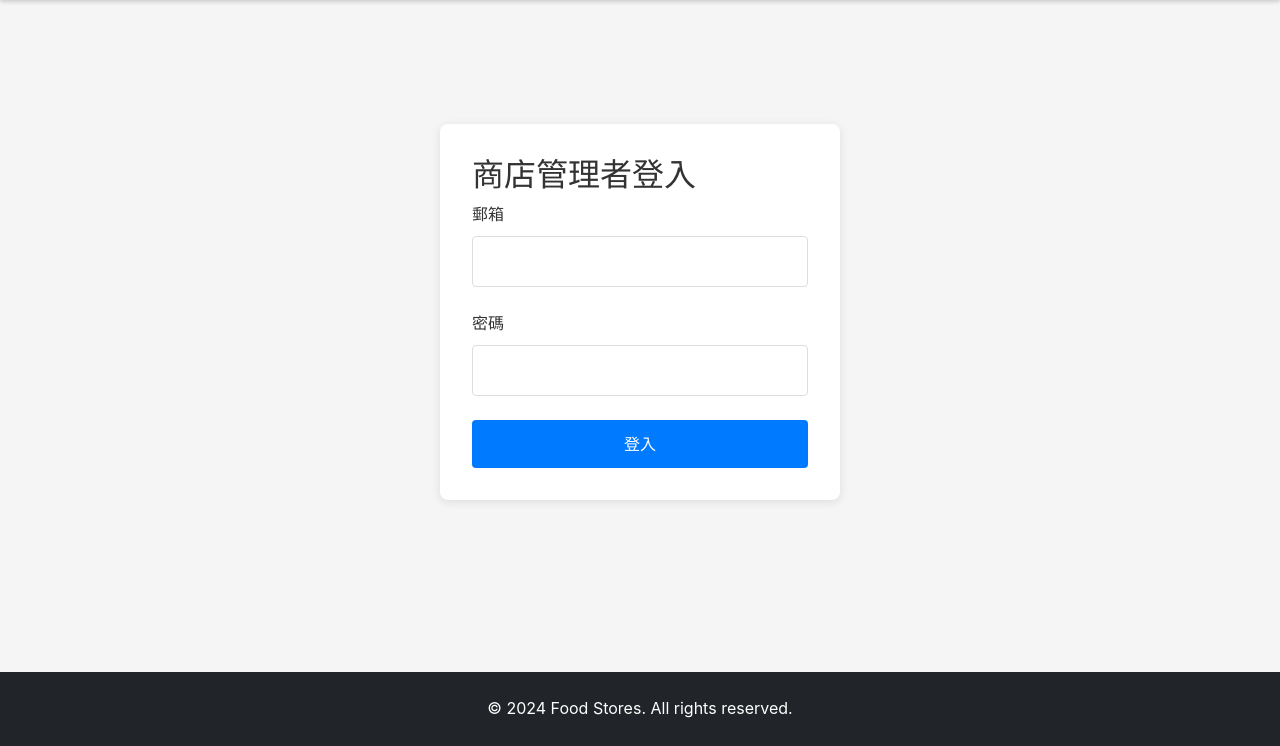
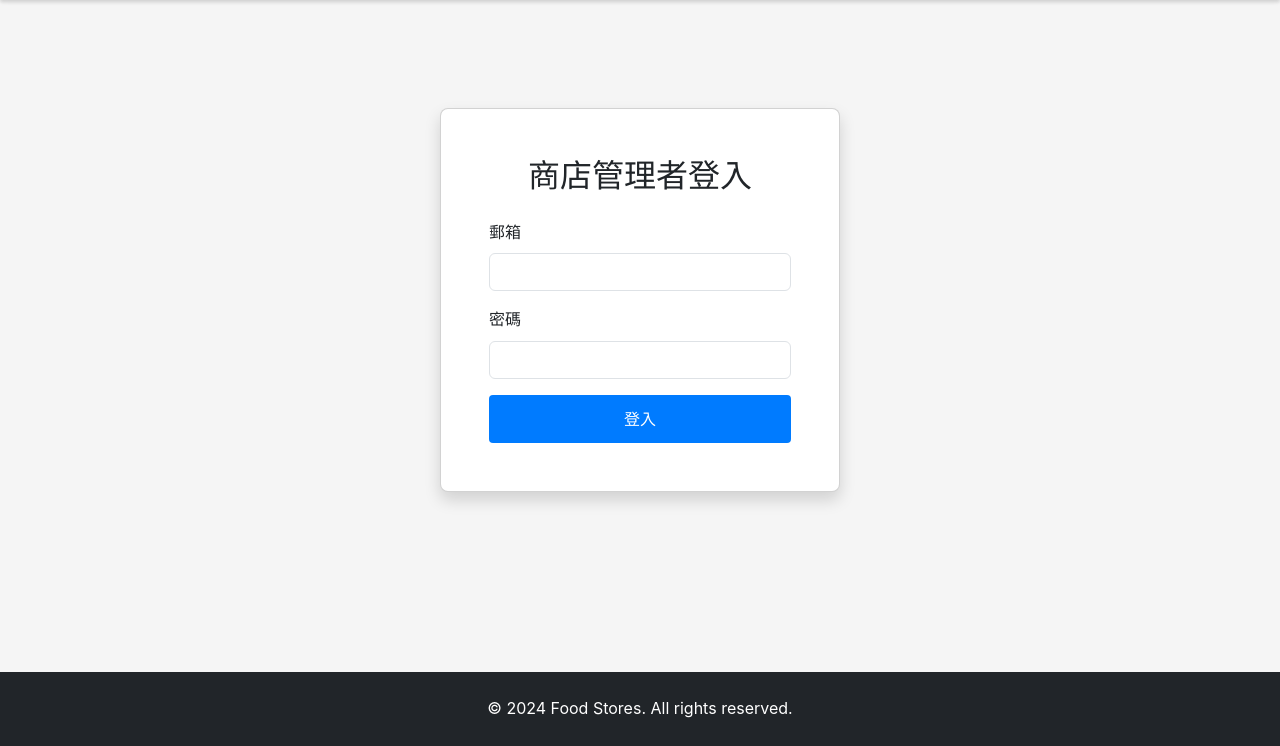
Before and after one commit to renfu-her/food-stores, a Flask app: page /shop/login in a window 1280 px wide. Shown: the part 58-804 px from the top of the page. Run offline with Flask 3, Linux system fonts and the light colour scheme; some libraries are stand-ins or nearby versions.

Commit message:
Refactor login page for store admin with improved UI components and AJAX form submission. Update error handling and styling for better user experience.

```diff
--- a/public/templates/shop/login.html
+++ b/public/templates/shop/login.html
@@ -10,82 +10,54 @@
 
 {% block content %}
 <div class="container">
-    <div class="login-container">
-        <div class="login-card">
-            <h2>商店管理者登入</h2>
+    <div class="d-flex justify-content-center align-items-center" style="min-height: 70vh;">
+        <div class="card shadow" style="width: 100%; max-width: 400px;">
+            <div class="card-body p-4">
+                <h2 class="card-title text-center mb-4">商店管理者登入</h2>
                 <form id="loginForm">
-                <div class="form-group">
-                    <label>郵箱</label>
-                    <input type="email" name="email" required>
+                    <div class="mb-3">
+                        <label for="email" class="form-label">郵箱</label>
+                        <input type="email" class="form-control" id="email" name="email" required>
                     </div>
-                <div class="form-group">
-                    <label>密碼</label>
-                    <input type="password" name="password" required>
+                    <div class="mb-3">
+                        <label for="password" class="form-label">密碼</label>
+                        <input type="password" class="form-control" id="password" name="password" required>
                     </div>
-                <button type="submit" class="btn btn-primary btn-block">登入</button>
+                    <button type="submit" class="btn btn-primary w-100">登入</button>
+                    <div id="errorMessage" class="alert alert-danger mt-3" style="display: none;"></div>
                 </form>
-            <div id="errorMessage" class="alert alert-error" style="display: none;"></div>
+            </div>
         </div>
     </div>
 </div>
 
-<style>
-.login-container {
-    display: flex;
-    justify-content: center;
-    align-items: center;
-    min-height: 70vh;
-}
-
-.login-card {
-    background: white;
-    padding: 2rem;
-    border-radius: 8px;
-    box-shadow: 0 2px 10px rgba(0,0,0,0.1);
-    width: 100%;
-    max-width: 400px;
-}
-
-.btn-block {
-    width: 100%;
-}
-</style>
-
 <script>
-document.getElementById('loginForm').addEventListener('submit', async function(e) {
+$(document).ready(function() {
+    $('#loginForm').on('submit', function(e) {
         e.preventDefault();
-    const formData = new FormData(this);
         const data = {
-        email: formData.get('email'),
-        password: formData.get('password')
+            email: $('#email').val(),
+            password: $('#password').val()
         };
 
-    try {
-        const response = await fetch('/api/auth/login', {
+        $.ajax({
+            url: '/api/auth/login',
             method: 'POST',
-            headers: {
-                'Content-Type': 'application/json'
-            },
-            body: JSON.stringify(data)
-        });
-
-        const result = await response.json();
-
-        if (response.ok) {
+            contentType: 'application/json',
+            data: JSON.stringify(data),
+            success: function(result) {
                 if (result.user.role === 'store_admin') {
                     window.location.href = "{{ url_for('store_admin.dashboard') }}";
                 } else {
-                document.getElementById('errorMessage').textContent = '只有商店管理者可以存取此頁面';
-                document.getElementById('errorMessage').style.display = 'block';
+                    $('#errorMessage').text('只有商店管理者可以存取此頁面').show();
                 }
-        } else {
-            document.getElementById('errorMessage').textContent = result.message || '登入失敗';
-            document.getElementById('errorMessage').style.display = 'block';
+            },
+            error: function(xhr) {
+                const result = xhr.responseJSON || {};
+                $('#errorMessage').text(result.message || '登入失敗，請重試').show();
             }
-    } catch (error) {
-        document.getElementById('errorMessage').textContent = '登入失敗，請重試';
-        document.getElementById('errorMessage').style.display = 'block';
-    }
+        });
+    });
 });
 </script>
 {% endblock %}
```
Lines whose indentation alone changed are shown as unchanged.
